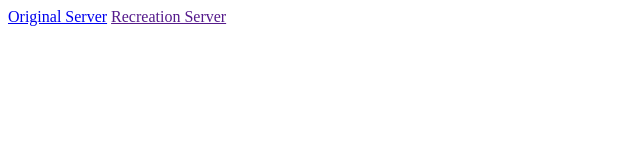
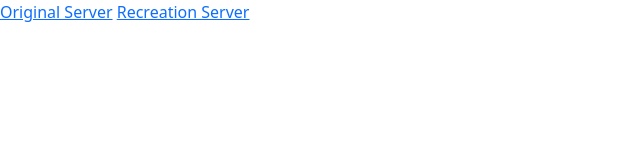
Before and after one commit to LeontKing2/SBPE_Recreation, a plain HTML site: page index.html in a window 1280 px wide. Shown: the whole page, without its empty margins (0-640 px from the left). Drawn offline with nearby package versions, Linux system fonts and the light colour scheme.

Commit message:
Add Bootstrap 5 CSS to Index.html

```diff
--- a/index.html
+++ b/index.html
@@ -1,8 +1,9 @@
 <html>
+<link href="https://cdn.jsdelivr.net/npm/bootstrap@5.0.2/dist/css/bootstrap.min.css" rel="stylesheet" integrity="sha384-EVSTQN3/azprG1Anm3QDgpJLIm9Nao0Yz1ztcQTwFspd3yD65VohhpuuCOmLASjC" crossorigin="anonymous">
 <head>
 <title>
 SkyblockPE Recreation </title>
 </head>
 <a href="minecraft://?addExternalServer=§bSkyblockPE|play.skyblockpe.com:19132">Original Server</a>
-<a href="">Recreation Server</a>
+<a href="minecraft://?addExternalServer=§bSkyblockPE Recreation|">Recreation Server</a>
 </html>
```
